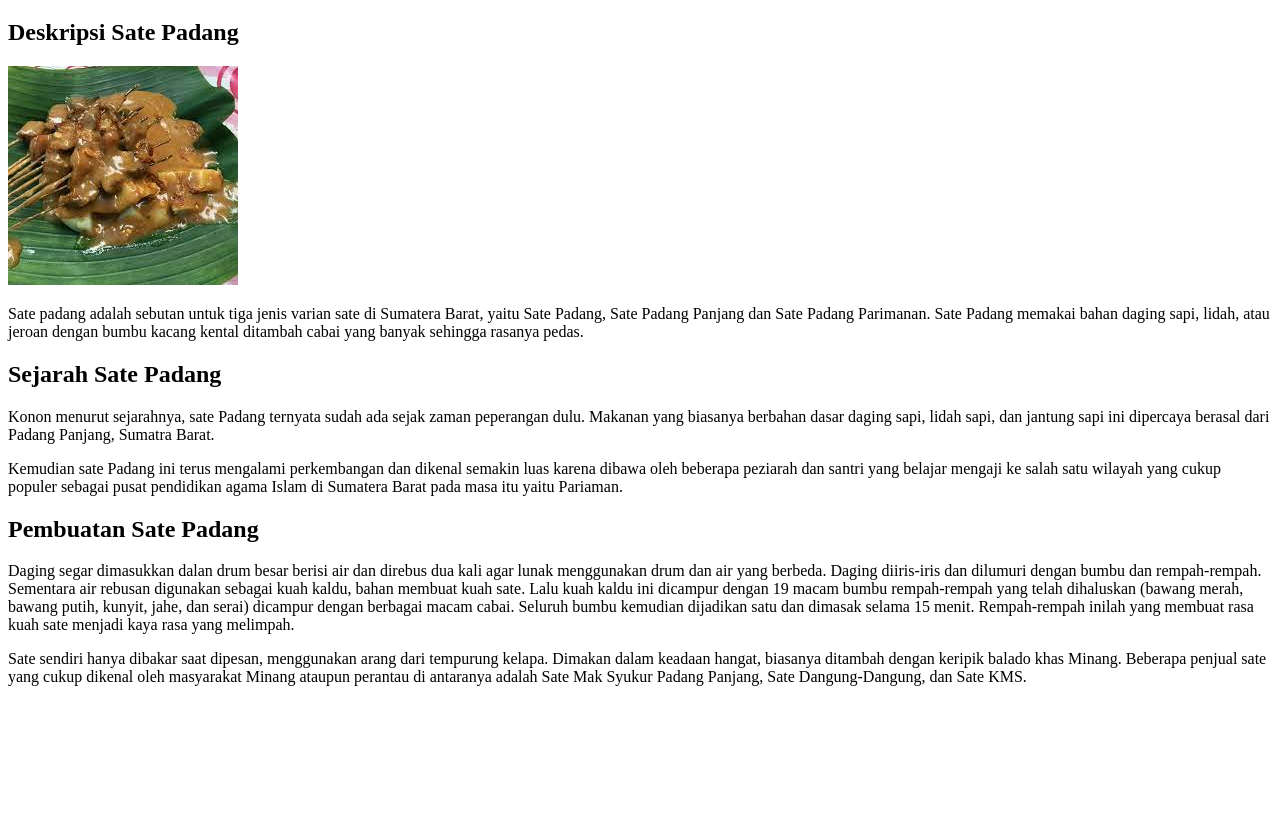
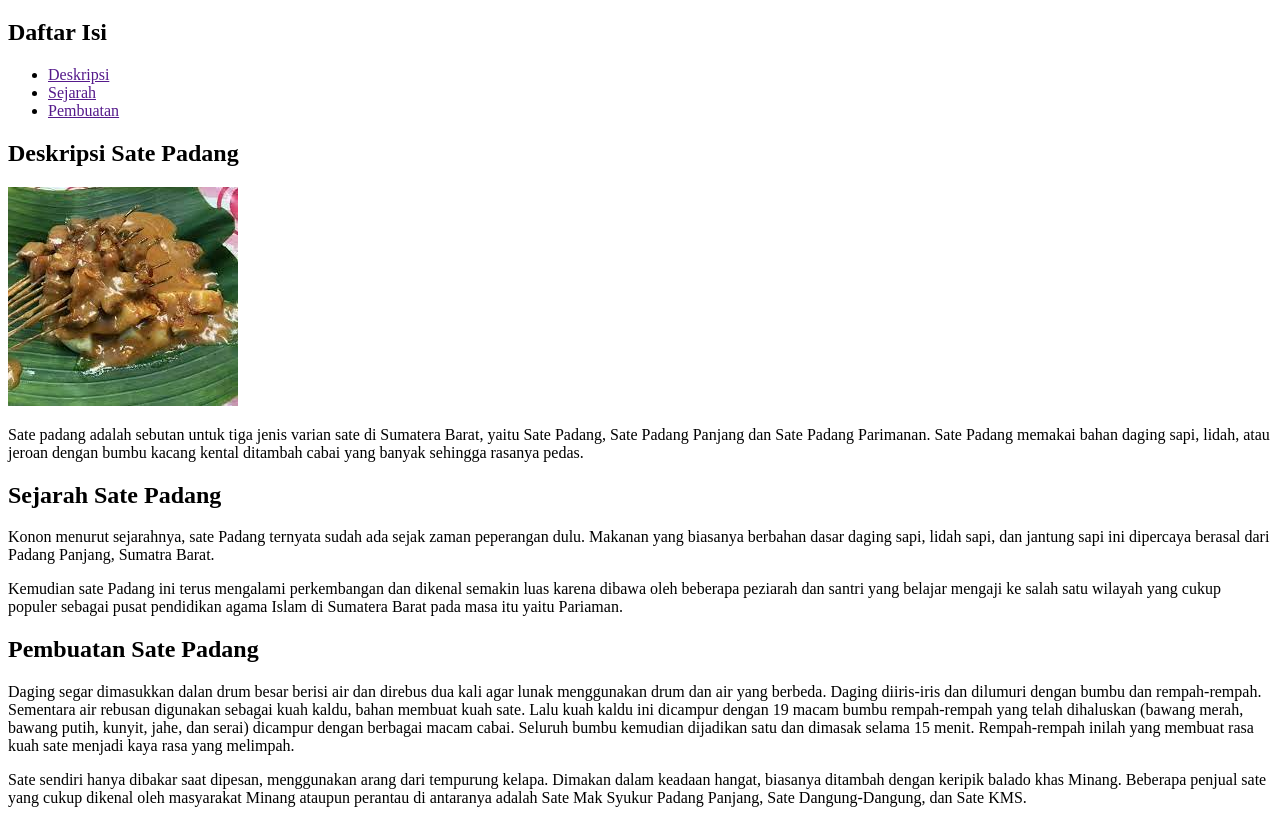
Before and after one commit to imamfzn/mentoring-html-css-1, a plain HTML site: page src/index.html in a window 1280 px wide. Shown: the part 61-884 px from the top of the page. Before the commit the page ends 800 px from the top, so only its background shows below. Drawn offline with Linux system fonts and the light colour scheme.

Commit message:
revisi menambahkan daftar isi website sate padang

```diff
--- a/src/index.html
+++ b/src/index.html
@@ -10,6 +10,14 @@
         <h1>Sate Padang</h1>
     </header>
     <main>
+        <section>
+            <h2>Daftar Isi</h2>
+            <ul>
+                <li><a href="">Deskripsi</a></li>
+                <li><a href="">Sejarah</a></li>
+                <li><a href="">Pembuatan</a></li>
+            </ul>
+        </section>
         <section>
             <h2>Deskripsi Sate Padang</h2>
             <img src="image/sate padang.jpg" alt="gambar sate padang">
```
